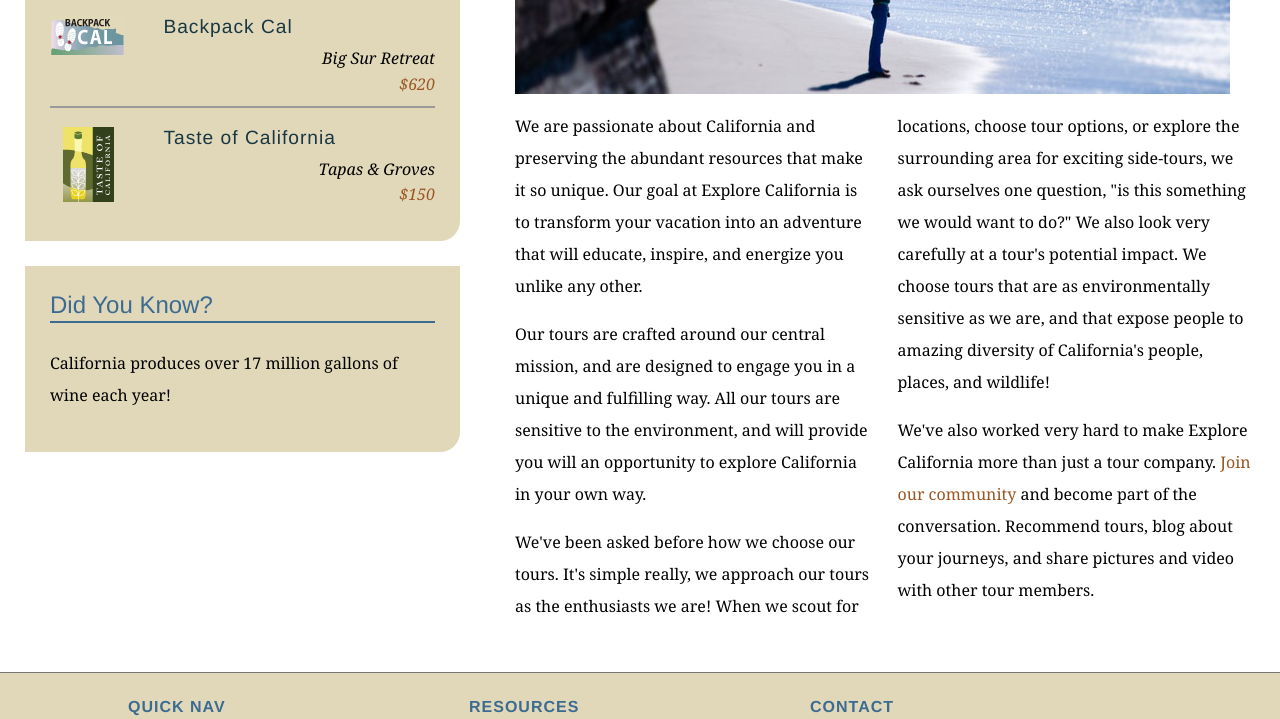
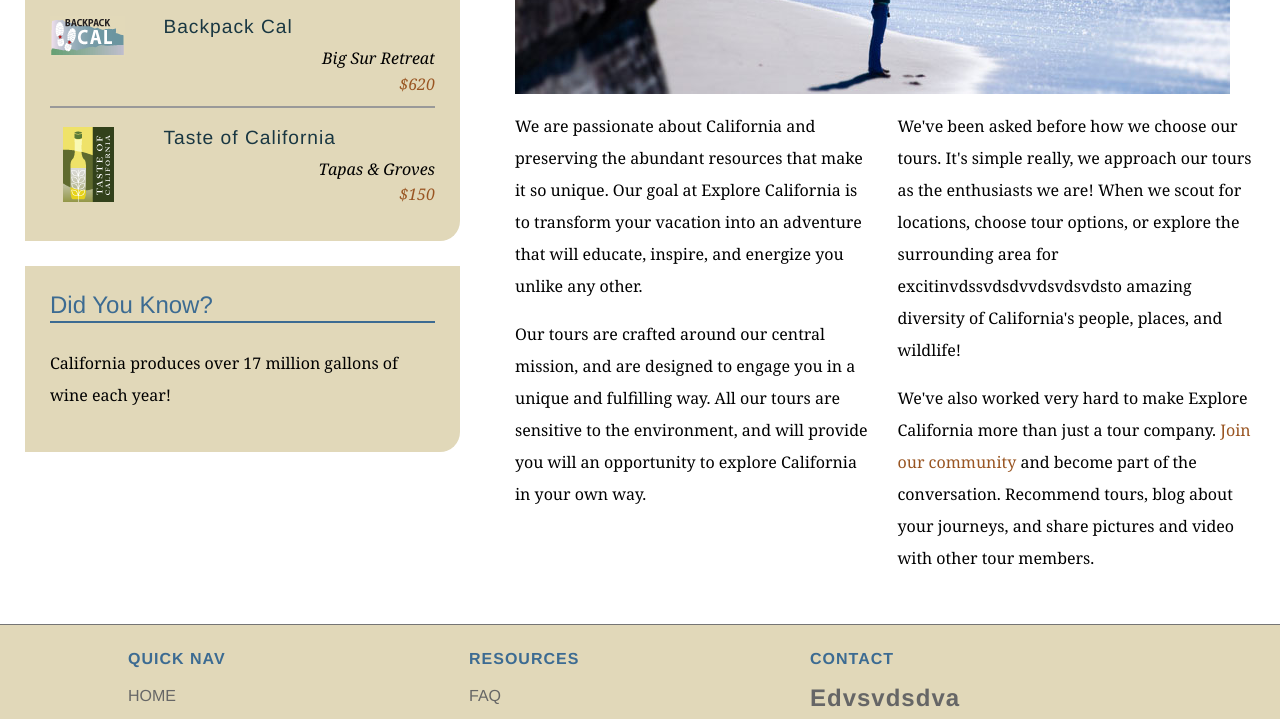
Before and after one commit to greatescape95/explore_california, a plain HTML site: page mission.html in a window 1280 px wide. Shown: the part 590-1309 px from the top of the page. Drawn offline with Linux system fonts and the light colour scheme.

Commit message:
changes on master

```diff
--- a/mission.html
+++ b/mission.html
@@ -15,7 +15,7 @@
       <div id="mainHeader">
         <a href="index.html" title="home" class="logo">
           <div id="logo">
-            <h1>Explore California</h1>
+            <h1>Explosvdvdsvdsvsd/h1>
           </div>
         </a>
         <div id="siteNav">
@@ -64,7 +64,7 @@
           <div class="multiCol">
             <p>We are passionate about California and preserving the abundant resources that make it so unique. Our goal at Explore California is to transform your vacation into an adventure that will educate, inspire, and energize you unlike any other.</p>
             <p>Our tours are crafted around our central mission, and are designed to engage you in a unique and fulfilling way. All our tours are sensitive to the environment, and will provide you will an opportunity to explore California in your own way.</p>
-            <p>We've been asked before how we choose our tours. It's simple really, we approach our tours as the enthusiasts we are! When we scout for locations, choose tour options, or explore the surrounding area for exciting side-tours, we ask ourselves one question, &quot;is this something we would want to do?&quot; We also look very carefully at a tour's potential impact. We choose tours that are as environmentally sensitive as we are, and that expose people to amazing diversity of California's people, places, and wildlife!</p>
+            <p>We've been asked before how we choose our tours. It's simple really, we approach our tours as the enthusiasts we are! When we scout for locations, choose tour options, or explore the surrounding area for excitinvdssvdsdvvdsvdsvdsto amazing diversity of California's people, places, and wildlife!</p>
             <p>We've also worked very hard to make Explore California more than just a tour company. <a href="explorers/join.html">Join our community</a> and become part of the conversation. Recommend tours, blog about your journeys, and share pictures and video with other tour members.</p>
           </div>
         </div>
@@ -114,7 +114,7 @@
         </div>
         <div id="companyInfo">
           <h1>Contact</h1>
-          <h2>Explore California</h2>
+          <h2>Edvsvdsdva</h2>
           <p>5605 Nota Street<br />
             Ventura, CA 93003</p>
           <p>866.555.4310<br />866.555.4314 <em>(24 hour support)</em></p>
```
